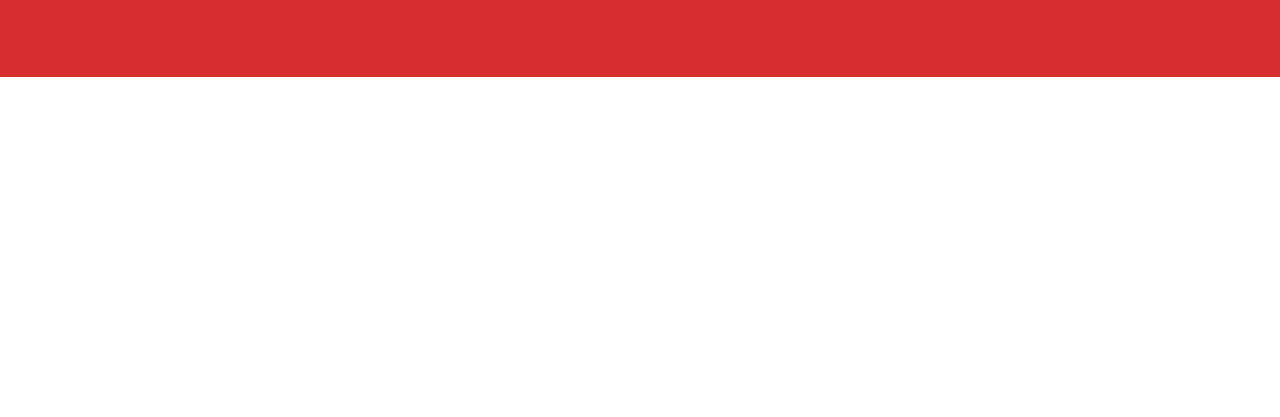
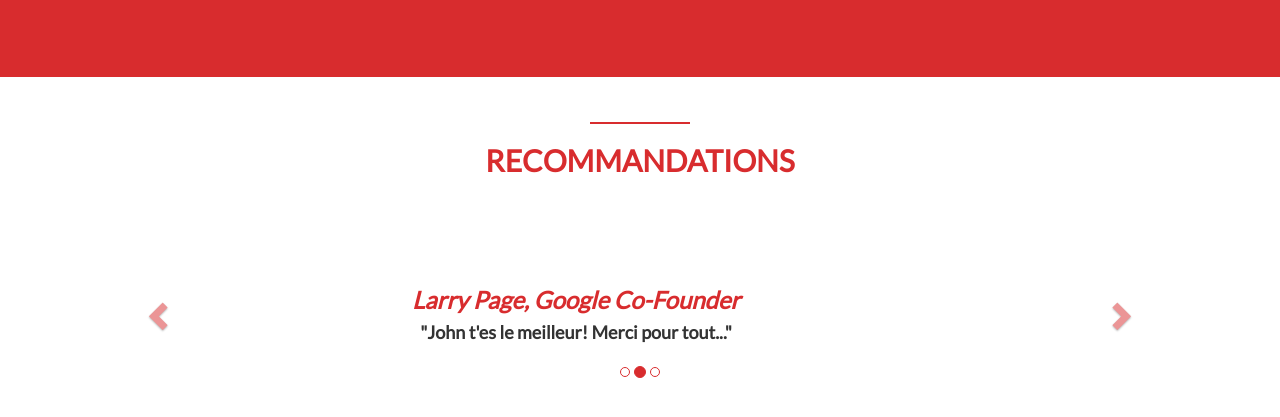
Before and after one commit to Voodoobear/Bootstrap-CV-project-3.3.6-, a plain HTML site: page index.html in a window 1280 px wide. Shown: the part 3392-3809 px from the top of the page. Before the commit the page ends 3469 px from the top, so only its background shows below. Drawn offline with nearby package versions, Linux system fonts and the light colour scheme.

Commit message:
Almost done, have to handle the footer, the JS part, and fixing things if needed

```diff
--- a/index.html
+++ b/index.html
@@ -213,6 +213,46 @@
         </div>
     </section>
 
+    <section id="recommandations">
+        <div class="container">
+            <div class="red-divider"></div>
+            <div class="heading">
+                <h2>Recommandations</h2>
+            </div>
+            <div id="myCarousel" class="carousel slide text-center" data-ride="carousel">
+                <ol class="carousel-indicators">
+                    <li class="active" data-target="#myCarousel" data-slide-to="0"></li>
+                    <li data-target="#myCarousel" data-slide-to="1"></li>
+                    <li data-target="#myCarousel" data-slide-to="2"></li>
+                </ol>
+                <div class="carousel-inner" role="listbox">
+                    <div class="item active">
+                        <h3>Larry Page, Google Co-Founder</h3>
+                        <h4>"John t'es le meilleur! Merci pour tout..."</h4>
+                    </div>
+                    <div class="item">
+                        <h3>Mark Zuckerberg, Facebook Founder and CEO</h3>
+                        <h4>"Merci John de m'avoir appris à coder... Tout ça c'est grâce à toi!"</h4>
+                    </div>
+                    <div class="item">
+                        <h3>Jack Dorsey, Twitter Founder and CEO</h3>
+                        <h4>"L'esprit le plus créatif que j'ai vu de toute ma vie..."</h4>
+                    </div>
+                </div>
+                <a href="#myCarousel" class="left carousel-control" data-slide="prev" role="button">
+                    <span class="glyphicon glyphicon-chevron-left"></span>
+                </a>
+                <a href="#myCarousel" class="right carousel-control" data-slide="next" role="button">
+                    <span class="glyphicon glyphicon-chevron-right"></span>
+                </a>
+            </div>
+        </div>
+    </section>
+
+    <footer class="text-center">
+        <a href="#about"></a>
+    </footer>
+
     <script src="https://code.jquery.com/jquery-1.12.4.min.js" integrity="sha256-ZosEbRLbNQzLpnKIkEdrPv7lOy9C27hHQ+Xp8a4MxAQ="
         crossorigin="anonymous"></script>
     <script src="https://stackpath.bootstrapcdn.com/bootstrap/3.3.6/js/bootstrap.min.js"></script>
--- a/style.css
+++ b/style.css
@@ -287,3 +287,39 @@ section .heading h2 {
 #portfolio .thumbnail img:hover {
     filter: none;
 }
+
+/*----- Recommandations -----*/
+
+#recommandations {
+    background: #fff;
+}
+
+#recommandations h2 {
+    color: #d82c2e;
+}
+
+.carousel-control.left, .carousel-control.right {
+    background-image: none;
+    color: #d82c2e;
+}
+
+.carousel-indicators {
+    bottom: 0px;
+}
+
+.carousel-indicators li {
+    border-color: #d82c2e;
+}
+
+.carousel-indicators li.active {
+    background-color: #d82c2e;
+}
+
+#myCarousel .item {
+    padding: 40px 30px;
+}
+
+#myCarousel .item h3 {
+    color: #d82c2e;
+    font-style: italic;
+}
```
